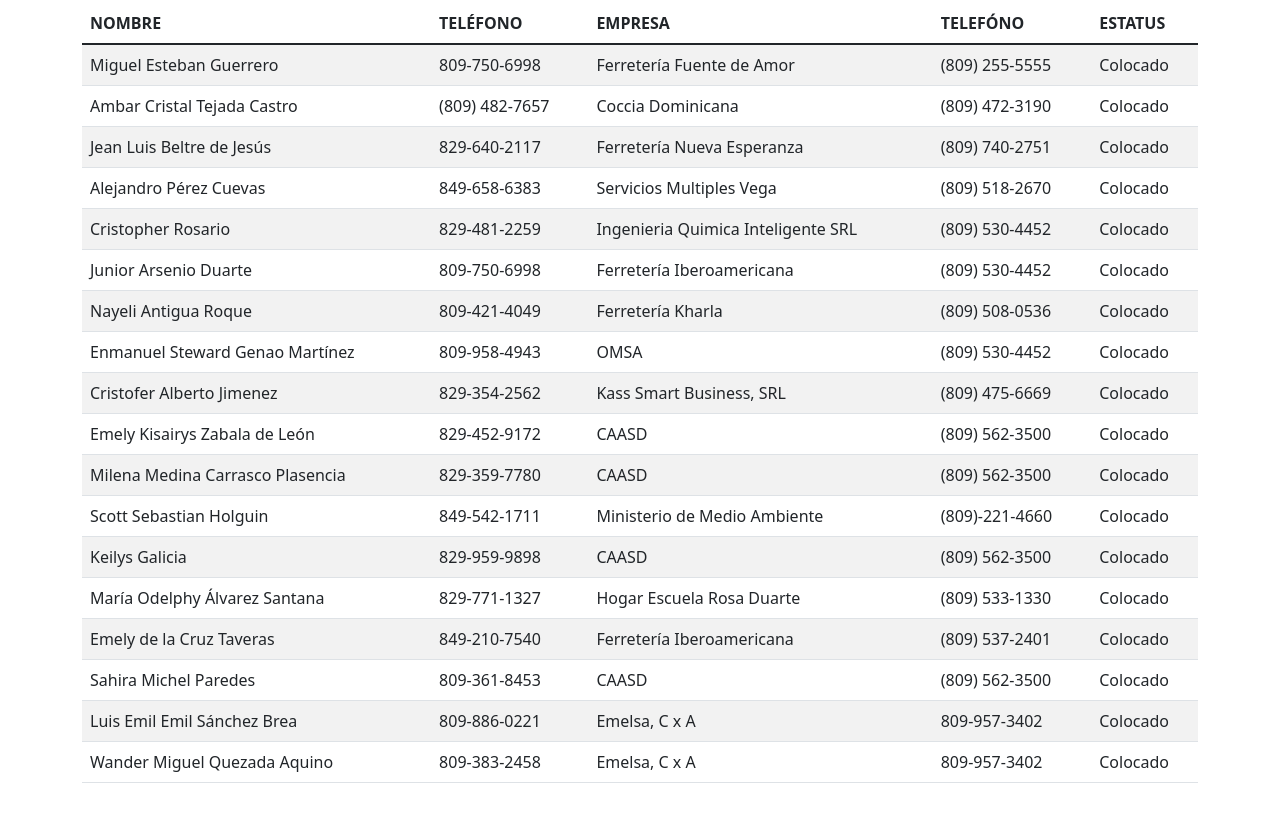
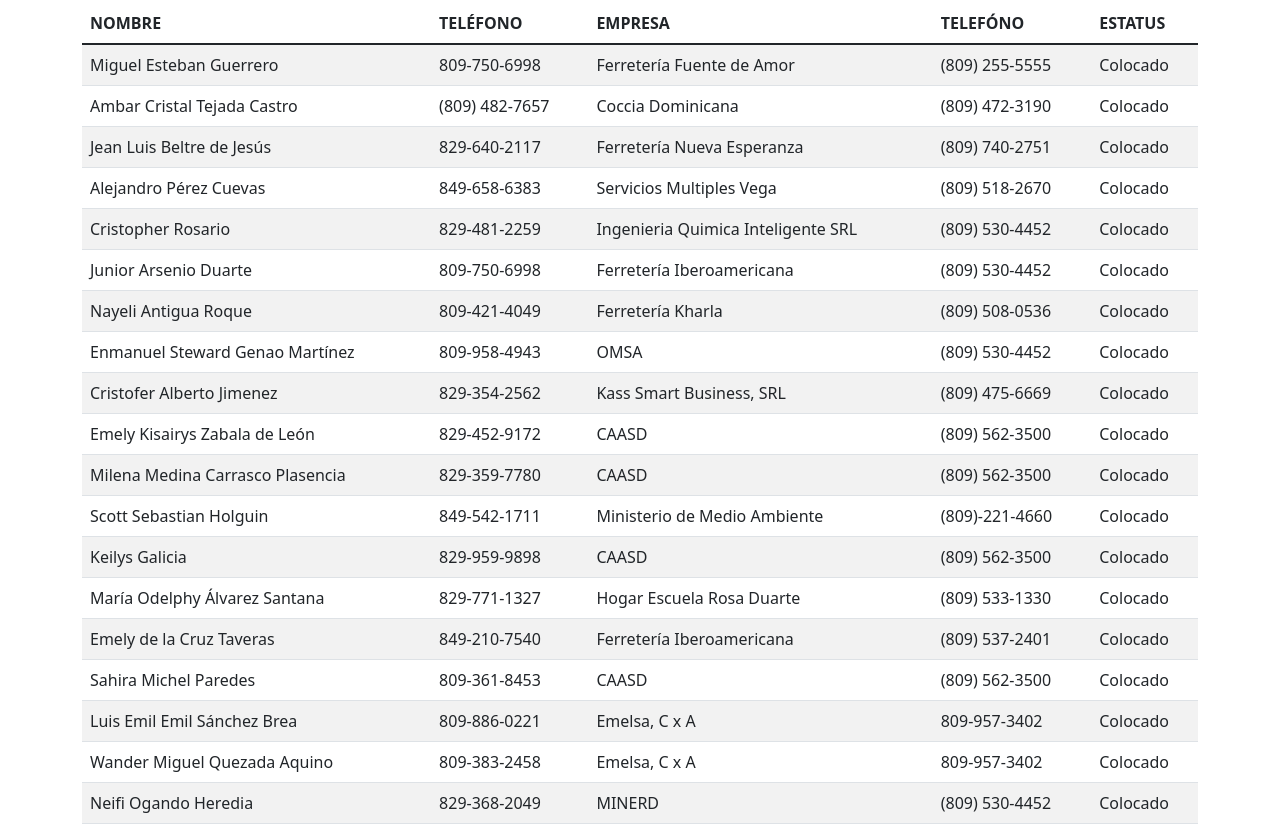
Before and after one commit to Aarias23/pasantes_elect, a plain HTML site: page index.html in a window 1280 px wide. Shown: the part 53-893 px from the top of the page. Before the commit the page ends 852 px from the top, so only its background shows below. Drawn offline with nearby package versions, Linux system fonts and the light colour scheme.

Commit message:
Update index.html

```diff
--- a/index.html
+++ b/index.html
@@ -163,6 +163,13 @@
                  <td>(809) 221-4660</td>
                  <td><span class="status inprogress">Colocado</span></td>
              </tr> -->
+                             <tr>
+                 <td>Neifi Ogando Heredia</td>
+                 <td>829-368-2049</td>
+                 <td>MINERD</td>
+                 <td>(809) 530-4452</td>
+                 <td><span class="status inprogress">Colocado</span></td>
+             </tr>
             </tbody>
         </table>
     </div>
```
